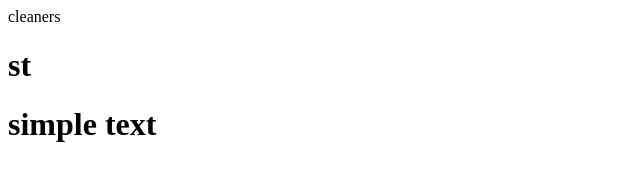
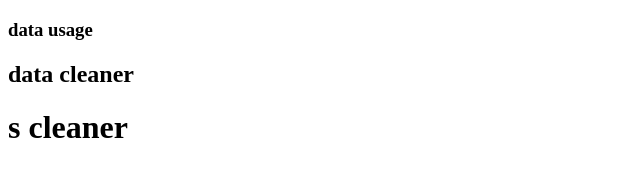
Before and after one commit to sx7ngoated/git-test, a plain HTML site: page index.html in a window 1280 px wide. Shown: the whole page, without its empty margins (0-640 px from the left). Drawn offline with Linux system fonts and the light colour scheme.

Commit message:
added 3 modules

```diff
--- a/index.html
+++ b/index.html
@@ -6,8 +6,8 @@
     <title>Document</title>
 </head>
 <body>
-    <div>cleaners</div>
-    <h1>st</h1>
-    <h1>simple text</h1>
+    <h3>data usage</h3>
+    <h2>data cleaner</h2>
+    <h1>s cleaner</h1>
 </body>
 </html>
```
